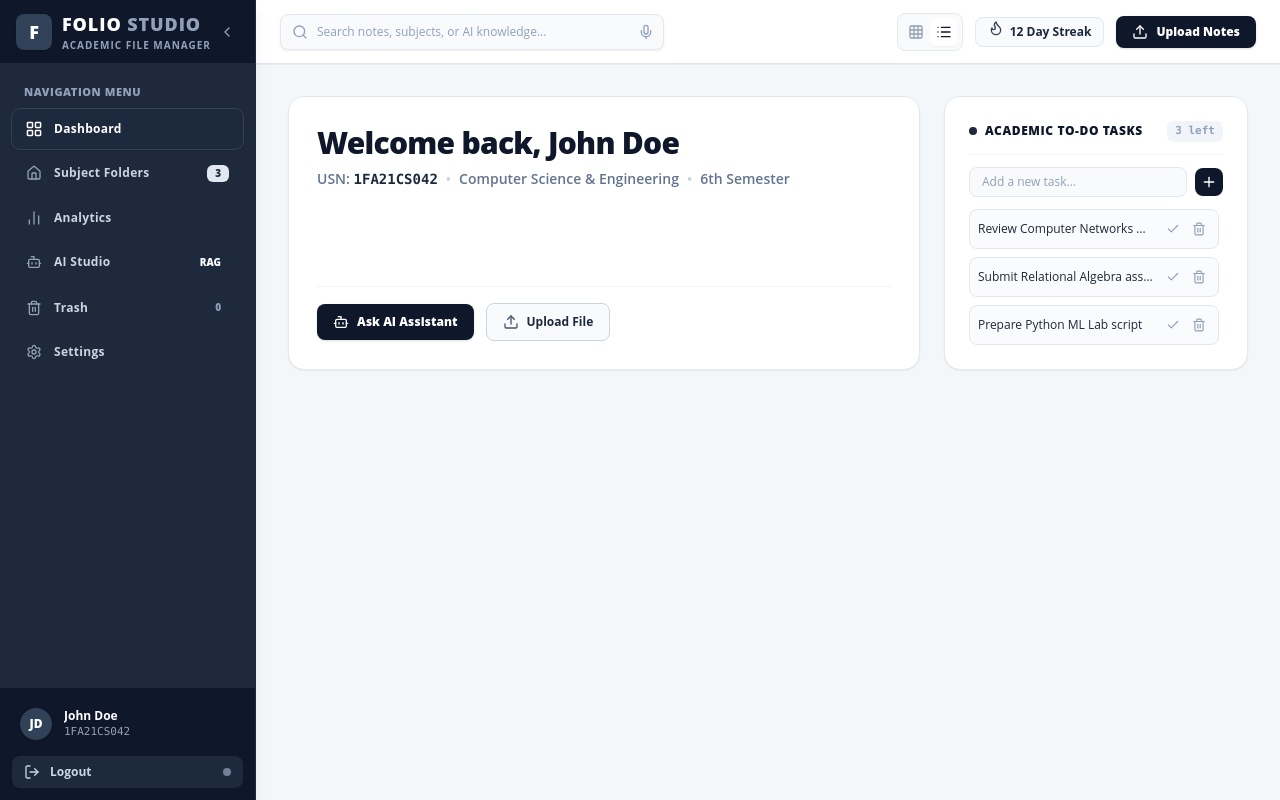
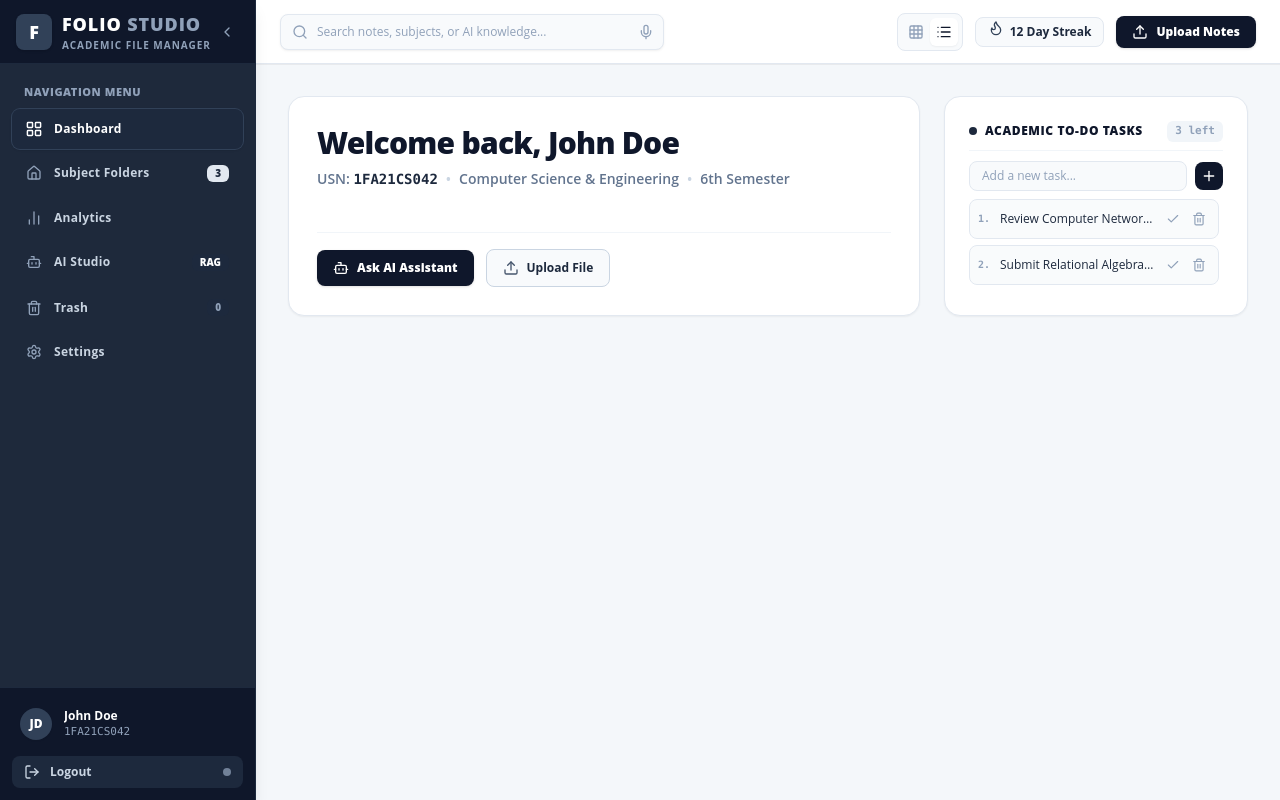
Before and after one commit to yuriboiii20-art/Folio, a React (Vite) app in the folder frontend/: page / in a window 1280 px wide. Built offline with nearby package versions, Linux system fonts and the light colour scheme.

Commit message:
feat: fix TO-DO section height to match Welcome card with internal scrollable list and numbered 1, 2, 3 items

```diff
--- a/frontend/src/components/ui/dashboard-sidebar.tsx
+++ b/frontend/src/components/ui/dashboard-sidebar.tsx
@@ -889,10 +889,10 @@ print("Model Accuracy:", clf.score(X_test, y_test))`
                   </div>
                 </div>
 
-                {/* 2. Top Right TO-DO Section */}
-                <div className="lg:col-span-1 p-6 rounded-2xl border border-slate-200 bg-white shadow-xs flex flex-col justify-between space-y-4">
-                  <div>
-                    <div className="flex items-center justify-between pb-3 border-b border-slate-100 mb-3">
+                {/* 2. Top Right TO-DO Section (Fixed Height & Scrollable Numbered List) */}
+                <div className="lg:col-span-1 p-6 rounded-2xl border border-slate-200 bg-white shadow-xs flex flex-col justify-between h-full max-h-[220px]">
+                  <div className="flex flex-col h-full overflow-hidden">
+                    <div className="flex items-center justify-between pb-2 border-b border-slate-100 mb-2.5 shrink-0">
                       <div className="flex items-center gap-2">
                         <div className="w-2 h-2 rounded-full bg-slate-800" />
                         <h3 className="text-xs font-black uppercase tracking-wider text-slate-900">
@@ -905,7 +905,7 @@ print("Model Accuracy:", clf.score(X_test, y_test))`
                     </div>
 
                     {/* Add To-Do Input */}
-                    <div className="flex items-center gap-2 mb-3">
+                    <div className="flex items-center gap-2 mb-2 shrink-0">
                       <input
                         type="text"
                         value={newTodoText}
@@ -916,19 +916,19 @@ print("Model Accuracy:", clf.score(X_test, y_test))`
                       />
                       <button
                         onClick={handleAddTodo}
-                        className="p-1.5 bg-slate-900 hover:bg-slate-800 text-white rounded-lg text-xs cursor-pointer transition-all active:scale-95"
+                        className="p-1.5 bg-slate-900 hover:bg-slate-800 text-white rounded-lg text-xs cursor-pointer transition-all active:scale-95 shrink-0"
                         title="Add task"
                       >
                         <Plus className="w-4 h-4" />
                       </button>
                     </div>
 
-                    {/* Task List */}
-                    <div className="space-y-2 max-h-[160px] overflow-y-auto pr-1">
+                    {/* Numbered & Scrollable Task List */}
+                    <div className="flex-1 overflow-y-auto space-y-1.5 pr-1 max-h-[110px]">
                       {todoTasks.length === 0 ? (
-                        <p className="text-xs text-slate-400 italic text-center py-4">No tasks remaining 🎉</p>
+                        <p className="text-xs text-slate-400 italic text-center py-3">No tasks remaining 🎉</p>
                       ) : (
-                        todoTasks.map((task) => (
+                        todoTasks.map((task, index) => (
                           <div
                             key={task.id}
                             className={`flex items-center justify-between p-2 rounded-lg border transition-all duration-300 ${
@@ -937,8 +937,12 @@ print("Model Accuracy:", clf.score(X_test, y_test))`
                                 : 'border-slate-200 bg-slate-50/80 hover:border-slate-300'
                             }`}
                           >
+                            <div className="flex items-center gap-1.5 min-w-0 flex-1 pr-2">
+                              <span className="text-[10px] font-mono font-black text-slate-400 shrink-0 w-4">
+                                {index + 1}.
+                              </span>
                               <span
-                              className={`text-xs font-medium min-w-0 truncate pr-2 transition-all duration-300 ${
+                                className={`text-xs font-medium truncate transition-all duration-300 ${
                                   task.completed
                                     ? 'line-through decoration-2 decoration-emerald-600 text-slate-400 italic'
                                     : 'text-slate-800'
@@ -946,6 +950,7 @@ print("Model Accuracy:", clf.score(X_test, y_test))`
                               >
                                 {task.text}
                               </span>
+                            </div>
 
                             <div className="flex items-center gap-1 shrink-0">
                               {/* Right Tick Mark Button */}
```
Lines whose indentation alone changed are shown as unchanged.
